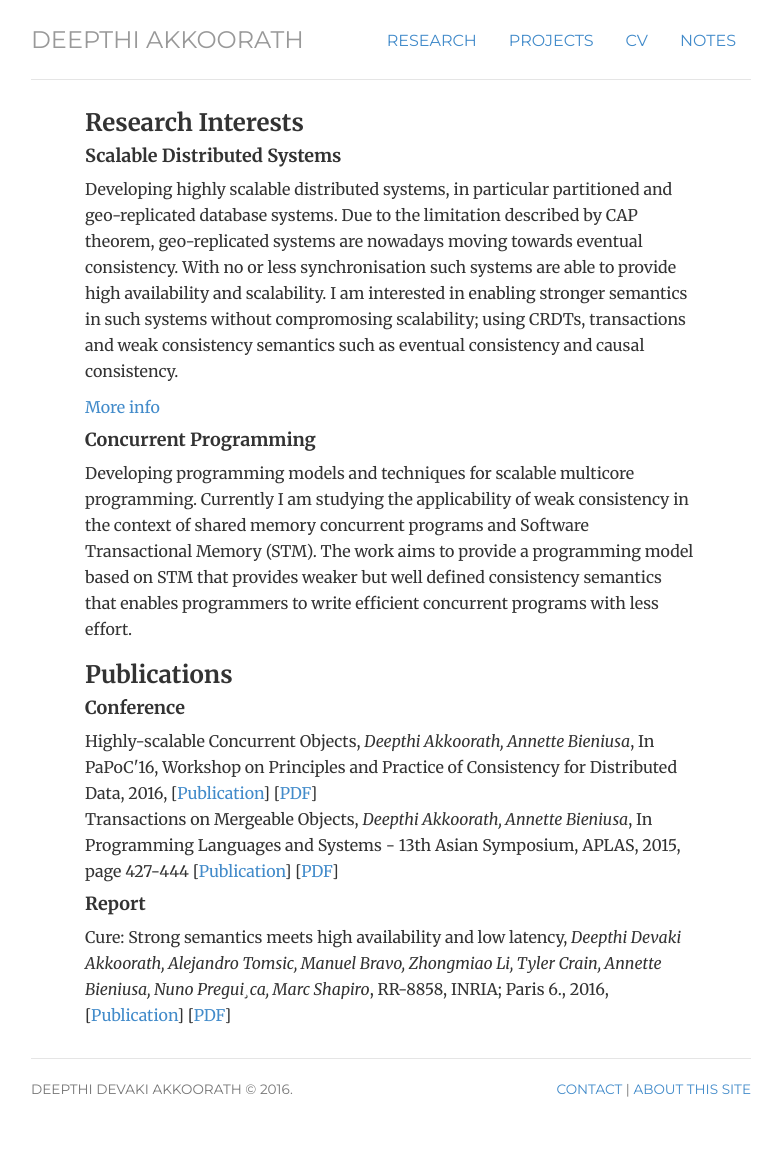
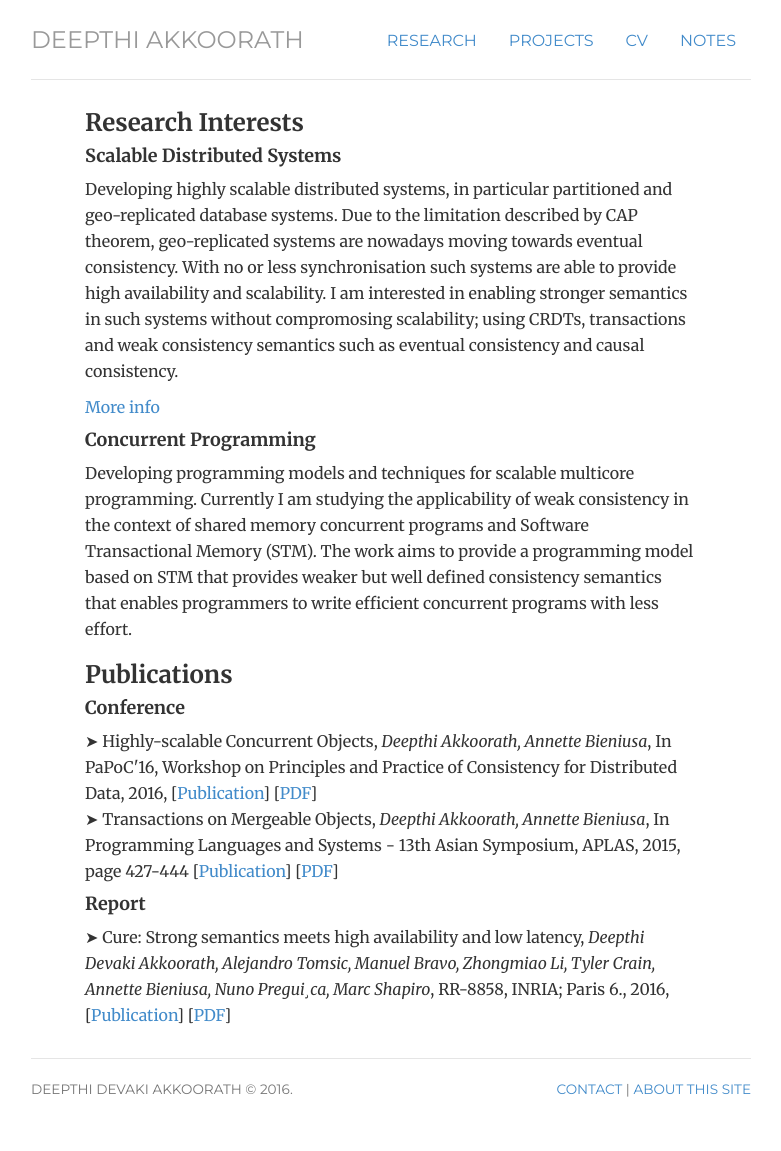
Before and after one commit to thekkedam/dd, a Jekyll site: the page built from research/index.html, in a window 1280 px wide. Shown: the whole page, without its empty margins (249-1030 px from the left). Built offline with Jekyll 4.4.1, drawn with Linux system fonts in a browser that asks for light colours.

Commit message:
Updated-04-05-2016-14:12

```diff
--- a/research/index.html
+++ b/research/index.html
@@ -22,7 +22,7 @@
     {% for section in section_hash %}
       {% for pubtext in section %}
         {% if pubtext.title != null %}
-          <li><a id="{{ pubtext.id }}"></a>{{ pubtext.title }},
+          <li><a id="{{ pubtext.id }}"></a>&#10148; {{ pubtext.title }},
 	    {% if pubtext.author != null %}
               <i>{{ pubtext.author }}</i>,
             {% endif %}
```
